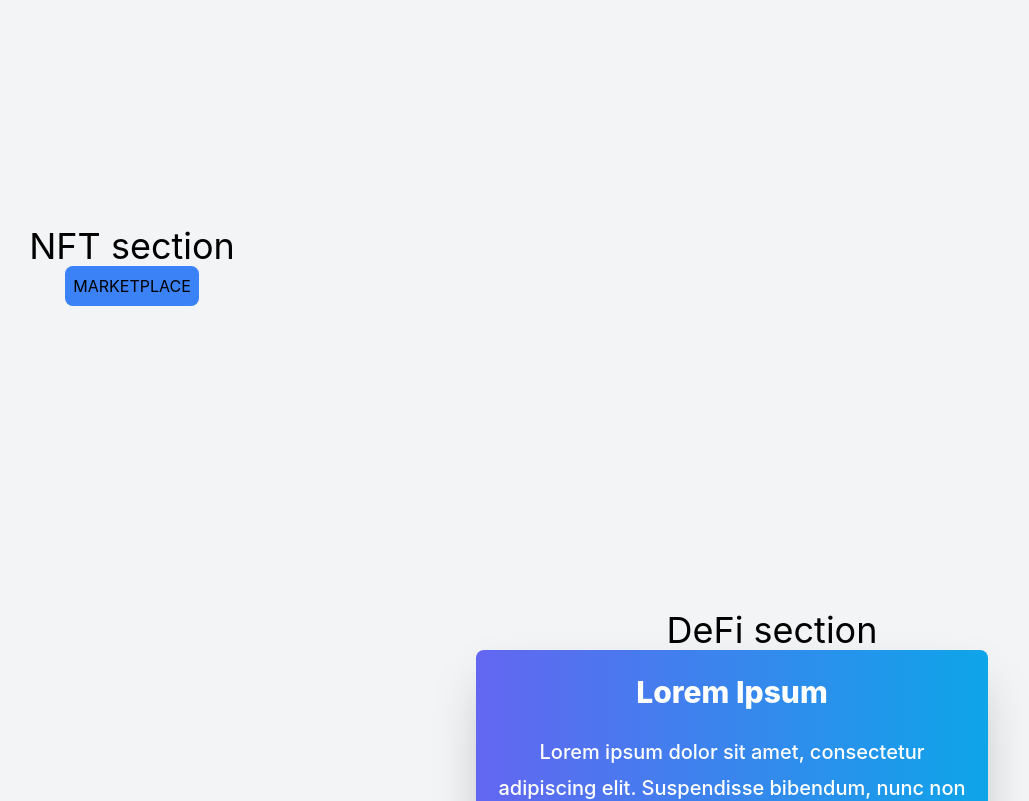
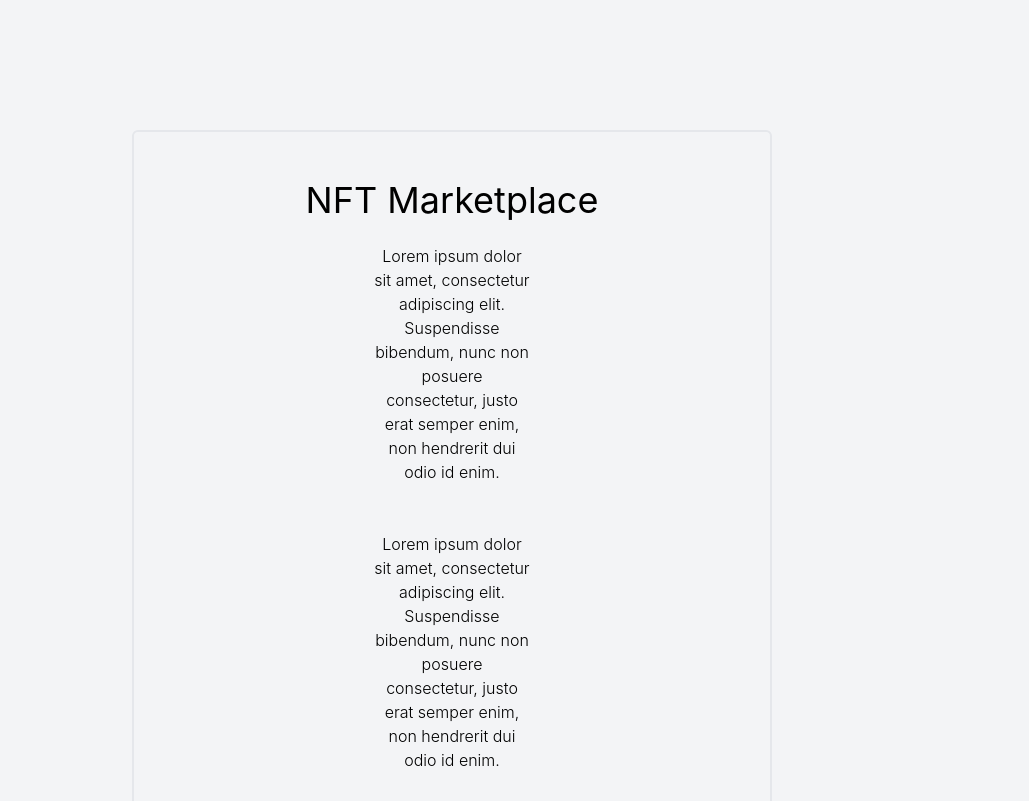
Before and after one commit to ajxlll/Test-Cmile-, a Next.js app in the folder site/: page / in a window 1280 px wide. Shown: the part 3620-4421 px from the top of the page, without its empty margins (188-1217 px from the left). Built offline with nearby package versions, Linux system fonts and the light colour scheme.

Commit message:
add border, move button, and add placeholder text on NFT section

```diff
--- a/site/pages/index.js
+++ b/site/pages/index.js
@@ -288,18 +288,27 @@ export default function Home() {
                 </VerticalTimeline>
               </section>
 
+              <a id="nft"></a>
               <section>
-                <a id="nft"></a>
-                <div className="mt-20 flex flex-wrap items-center">
-                  <div className="w-full sm:w-1/2 text-center px-6">
-                    <h1 className="mt-44 text-4xl text-black"> NFT section</h1>
+                <div className="mt-40 border-2 w-2/4 mx-auto rounded-md flex flex-wrap">
+                  <div className="mx-auto text-center">
+                    <h1 className="text-center mt-12 mb-6 text-4xl text-black"> NFT Marketplace</h1>
+                    <p className="text-black lg:px-60 text-center font-light">
+                      Lorem ipsum dolor sit amet, consectetur adipiscing elit.
+                      Suspendisse bibendum, nunc non posuere consectetur,
+                      justo erat semper enim, non hendrerit dui odio id enim.
+                    </p>
+                    <p className="text-black lg:px-60 mt-12 text-center font-light">
+                      Lorem ipsum dolor sit amet, consectetur adipiscing elit.
+                      Suspendisse bibendum, nunc non posuere consectetur,
+                      justo erat semper enim, non hendrerit dui odio id enim.
+                    </p>
                     <Link href="https://gateway.ipfscdn.io/ipfs/QmZ7JB3mBYxTD8McJZK8QrVAY7i9JrL3Tqu14GVaYYqnQh/marketplace.html?contract=0x622841B23F77b17E61d59f1F5cD7c69809EC89f7&chainId=80001&listingId=0">
-                      <button className="mb-12 transition p-2 ease-in-out delay-150 bg-blue-500 hover:-translate-y-1 hover:scale-110 hover:bg-indigo-500 duration-300 rounded-lg">
+                      <button className="mb-12 transition text-white p-2 m-2 mt-8 ease-in-out delay-150 bg-blue-500 hover:-translate-y-1 hover:scale-110 hover:bg-indigo-500 duration-300 rounded-lg">
                         MARKETPLACE
                       </button>
                     </Link>
                   </div>
-                  <div className="w-full sm:w-1/2 p-6 mb-8"></div>
                 </div>
               </section>
 
```
